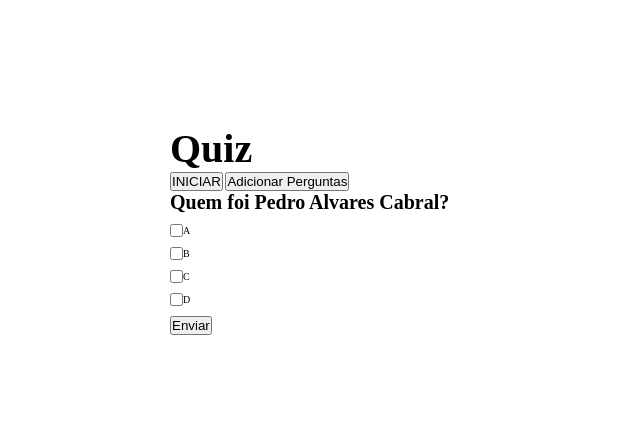
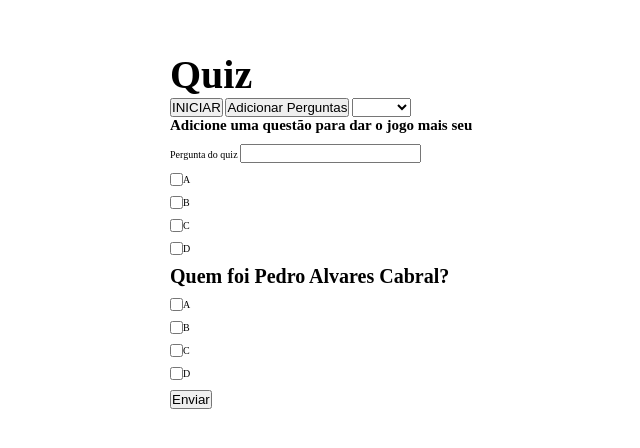
Before and after one commit to henrique1232H/quiz, a website with bundled scripts: page index.html in a window 1280 px wide. Shown: the part 170-618 px from the top of the page, without its empty margins (190-830 px from the left). Built offline with nearby package versions, Linux system fonts and the light colour scheme.

Commit message:
add quizQuestion.js

```diff
--- a/index.html
+++ b/index.html
@@ -13,6 +13,47 @@
 
         <button>INICIAR</button>
         <button>Adicionar Perguntas</button>
+        <select>
+            <option value=""></option>
+            <option value="Facil">Facil</option>
+            <option value="Medio">Médio</option>
+            <option value="Dificil">Dificil</option>
+        </select>
+
+        <section class="addQuestions">
+            <form action="" class="addQuestions">
+                <h2>Adicione uma questão para dar o jogo mais seu</h2>
+
+                <div>
+                    <label for="name">Pergunta do quiz</label>
+                    <input type="text" name="" id="name">
+                </div>
+
+                <div>
+                    <div>
+                        <input type="checkbox" name="" id="" value="correct">
+                        <label for="">A</label>
+                    </div>
+                    <div>
+                        <input type="checkbox" name="" id="" value="incorrect">
+                        <label for="">B</label>
+                    </div>
+                    <div>
+                        <input type="checkbox" name="" id="" value="incorrect">
+                        <label for="">C</label>
+                    </div>
+                    <div>
+                        <input type="checkbox" name="" id="" value="incorrect">
+                        <label for="">D</label>
+                    </div>
+                </div>
+
+
+            </form>
+
+
+        </section>
+
 
         <div>
             <form action="">
--- a/src/js/quizQuestion.js
+++ b/src/js/quizQuestion.js
@@ -20,5 +20,10 @@ export default
         id: 3,
         title: "De quem é a famosa frase 'Penso, logo existo'?",
         questions: [{question: "Galileu Galilei", value: false}, {question: "Platão", value: false}, {question: "Descartes", value: true}, {question: "Francis Bacon", value: false}]
+    },
+    {
+        id: 4,
+        title: "Qual é o menor e o país do mundo?",
+        questions: [{question: "São Marino e Índia", value: false}, {question: "Malta e Estados Unidos", value: false}, {question: "Mônaco e Estados Unidos", value: false}, {question: "Vaticano e Rússia", value: true}]
     }
     ]
```
